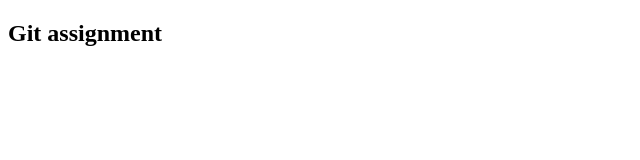
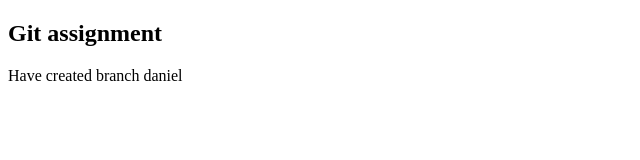
Before and after one commit to Danchiwaz/git-assignment, a plain HTML site: page index.html in a window 1280 px wide. Shown: the whole page, without its empty margins (0-640 px from the left). Drawn offline with Linux system fonts and the light colour scheme.

Commit message:
Added new line in index.html in branch daniel

```diff
--- a/index.html
+++ b/index.html
@@ -8,5 +8,6 @@
 </head>
 <body>
     <h2>Git assignment</h2>
+    <p>Have created branch daniel </p>
 </body>
 </html>
```
